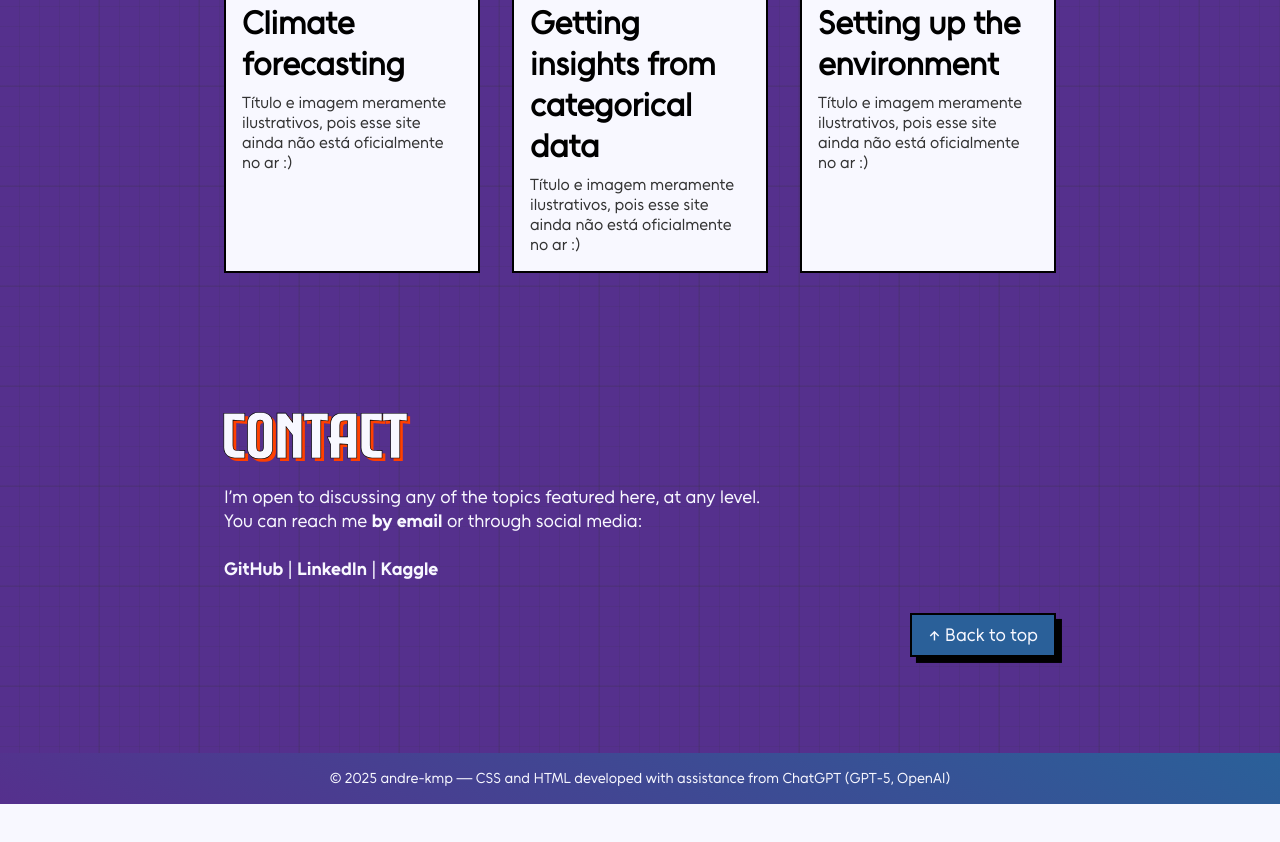
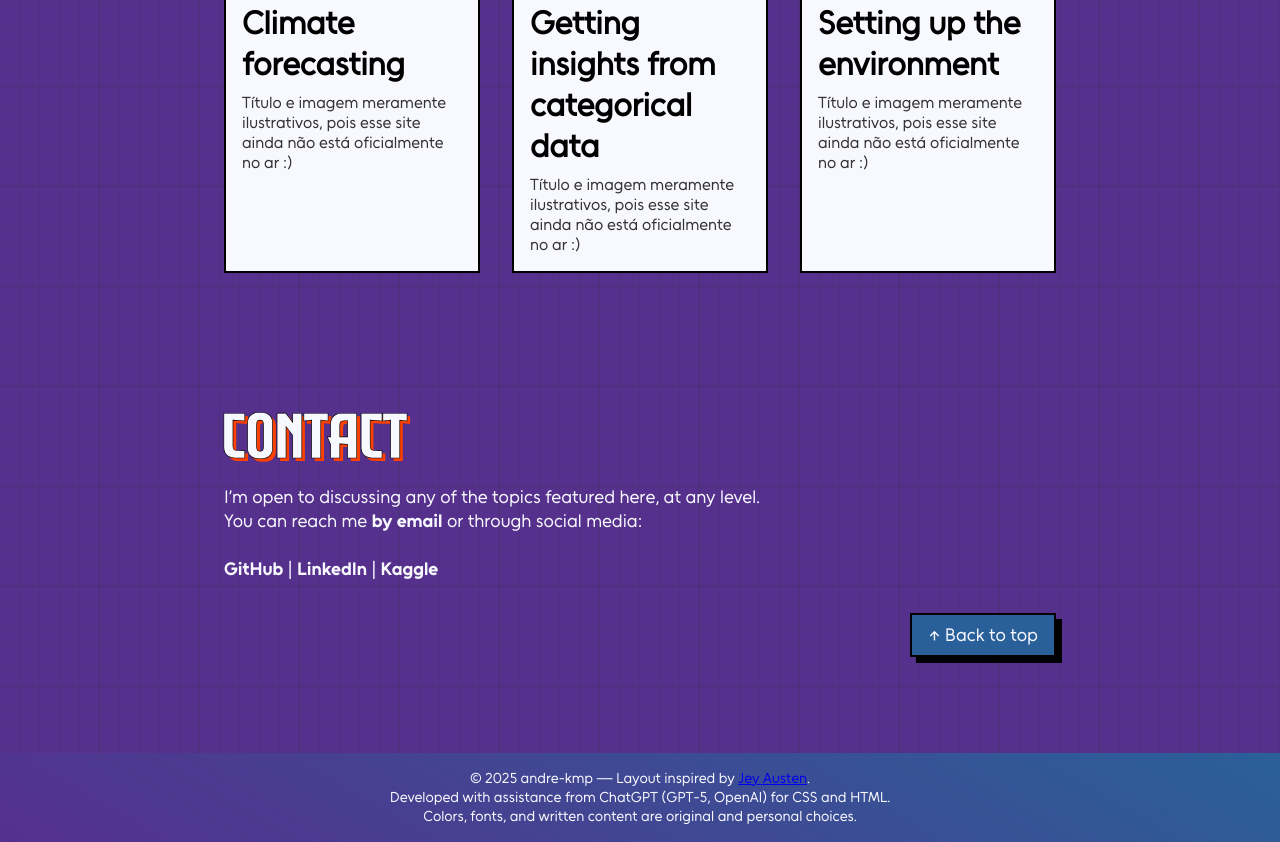
Before and after one commit to andre-kmp/andre-kmp.github.io, a plain HTML site: page index.html in a window 1280 px wide. Shown: the part 1057-1899 px from the top of the page. Before the commit the page ends 1861 px from the top, so only its background shows below. Drawn offline with Linux system fonts and the light colour scheme.

Commit message:
update footer text

```diff
--- a/index.html
+++ b/index.html
@@ -113,7 +113,10 @@
 
     <!-- FOOTER -->
     <footer>
-        <p>© 2025 andre-kmp — CSS and HTML developed with assistance from ChatGPT (GPT-5, OpenAI)</p>
+        <p>© 2025 andre-kmp — Layout inspired by <a href="https://www.jeyausten.com/">Jey Austen</a>.<br>
+        Developed with assistance from ChatGPT (GPT-5, OpenAI) for CSS and HTML.<br>
+        Colors, fonts, and written content are original and personal choices.
+        </p>
     </footer>
 
 </body>
```
